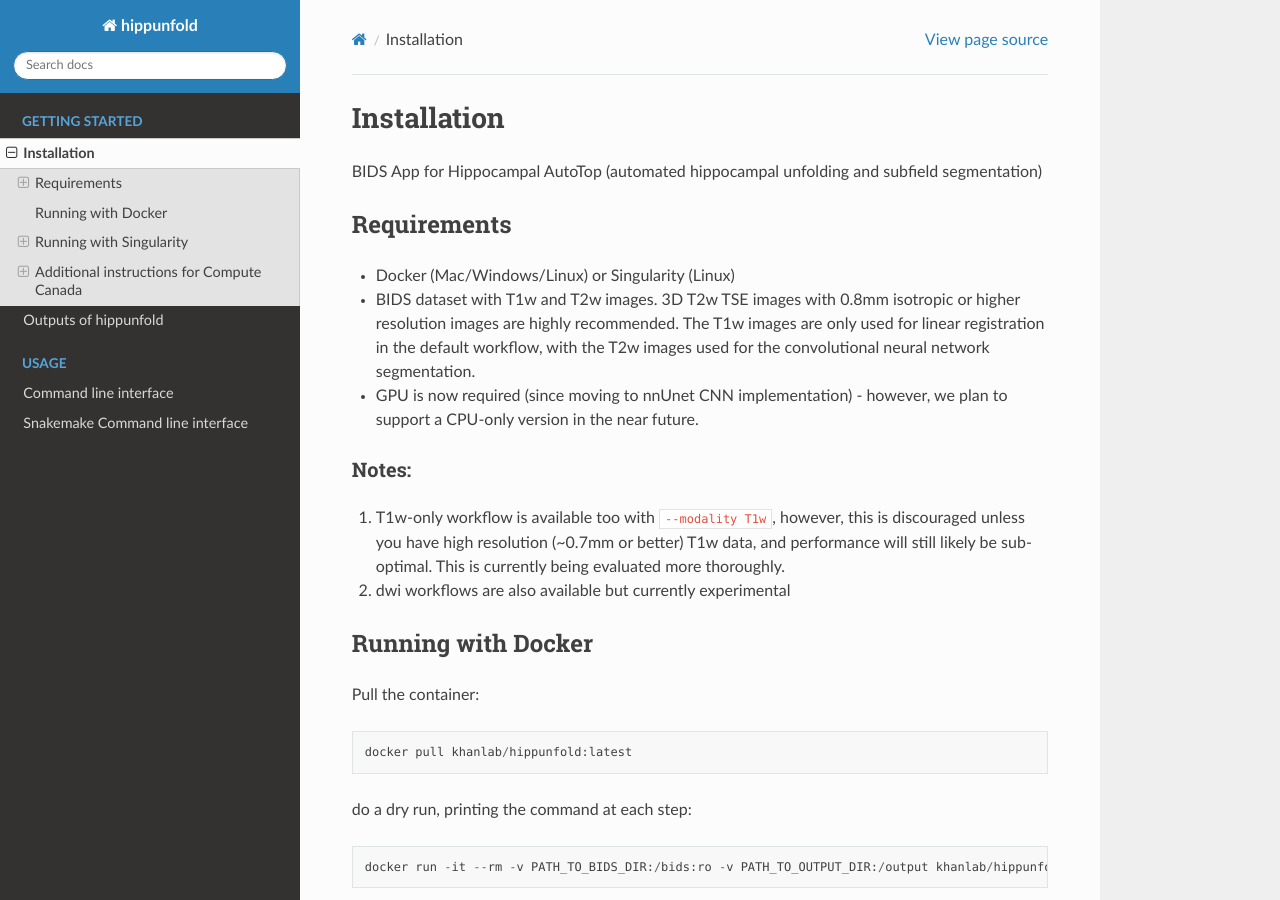
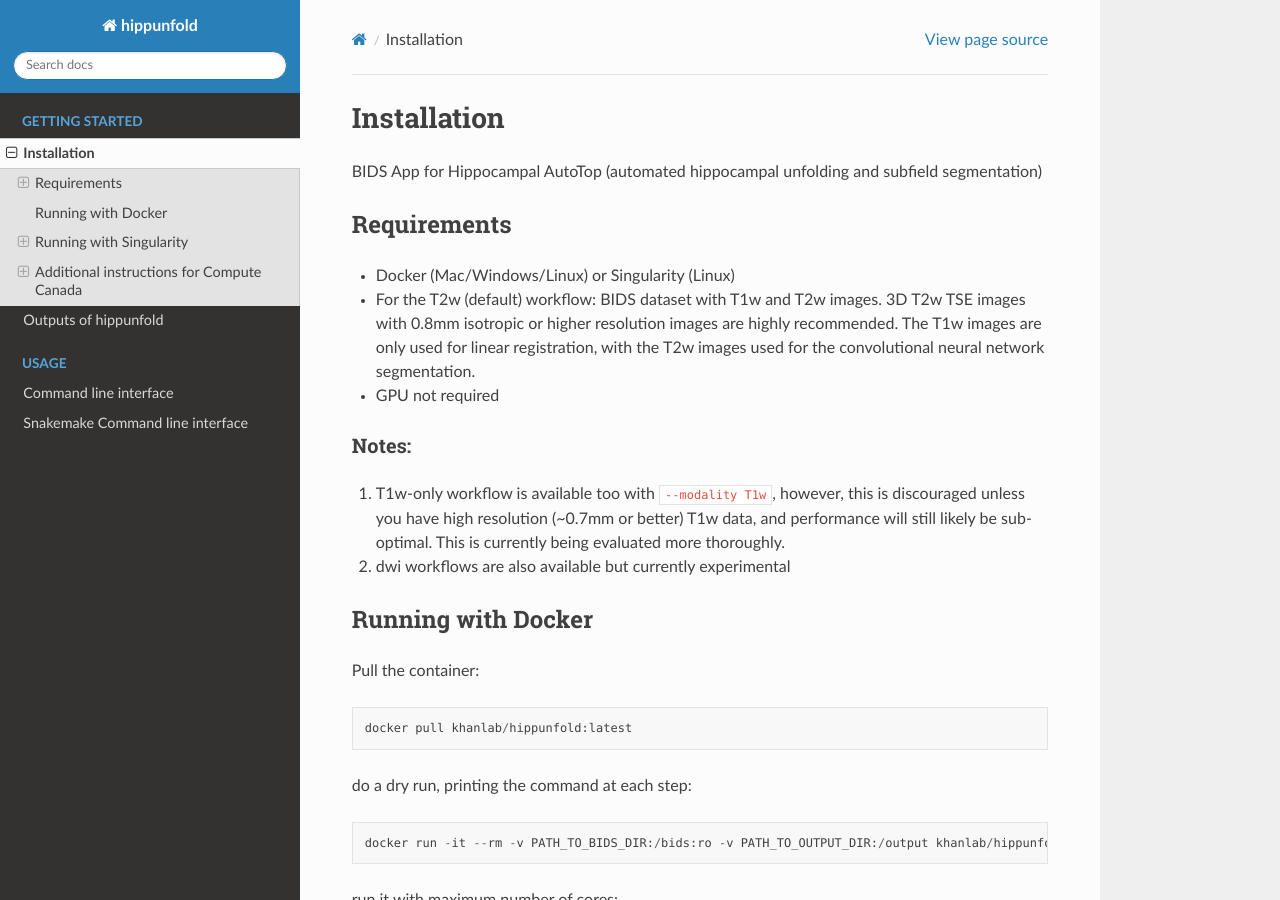
Before and after one commit to mcespedes99/hippunfold, a Sphinx documentation site: the page built from docs/getting_started/installation.rst, in a window 1280 px wide and 900 px high. Built offline with Sphinx 7.4.7 and the Read the Docs theme 2.0.0, drawn with Linux system fonts in a browser that asks for light colours.

Commit message:
Update installation.rst

```diff
--- a/docs/getting_started/installation.rst
+++ b/docs/getting_started/installation.rst
@@ -8,9 +8,9 @@
 
 * Docker (Mac/Windows/Linux) or Singularity (Linux)
 
-* BIDS dataset with T1w and T2w images. 3D T2w TSE images with 0.8mm isotropic or higher resolution images are highly recommended. The T1w images are only used for linear registration in the default workflow, with the T2w images used for the convolutional neural network segmentation.
+* For the T2w (default) workflow: BIDS dataset with T1w and T2w images. 3D T2w TSE images with 0.8mm isotropic or higher resolution images are highly recommended. The T1w images are only used for linear registration, with the T2w images used for the convolutional neural network segmentation.
 
-* GPU is now required (since moving to nnUnet CNN implementation) - however, we plan to support a CPU-only version in the near future.
+* GPU not required
 
 
 Notes:
```
